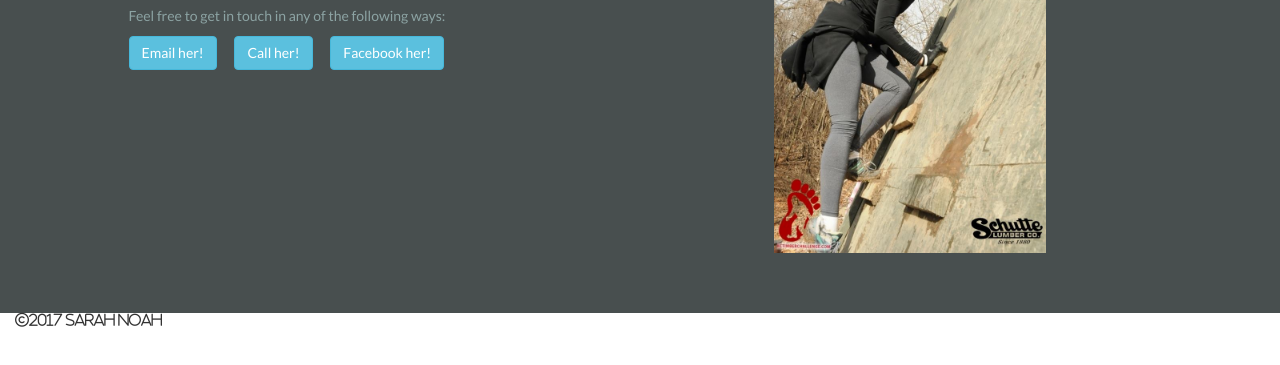
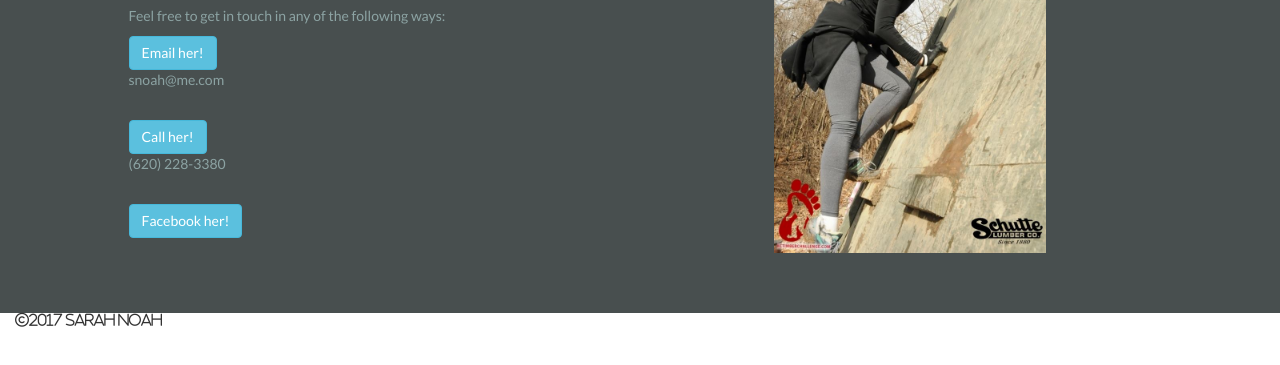
Before and after one commit to krystaldoo82/sarah-noah-site, a plain HTML site: page contact.html in a window 1280 px wide. Shown: the part 287-652 px from the top of the page. Drawn offline with nearby package versions, Linux system fonts and the light colour scheme.

Commit message:
update contact page

```diff
--- a/contact.html
+++ b/contact.html
@@ -72,10 +72,14 @@
 
           <button type="button" class="btn btn-info button">
             <a href="mailto:snoah@me.com">Email her!</a>
-          </button>
+          </button><p>snoah@me.com</p>
+
+          <br>
           <button type="button" class="btn btn-info button">
             <a href="tel:+1-620-228-3380">Call her!</a>
           </button>
+          <p>(620) 228-3380</p>
+          <br>
           <button type="button" class="btn btn-info button">
             <a href="https://www.facebook.com/noahs.fitness/">Facebook her!</a>
           </button>
```
